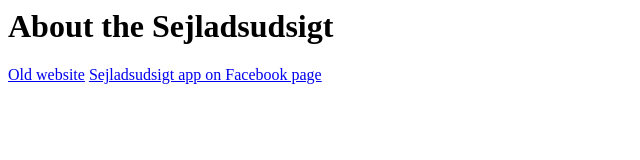
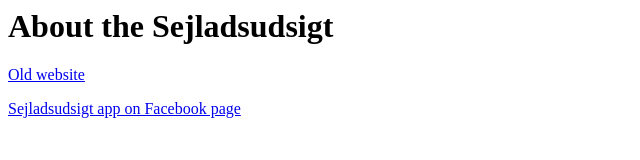
Before and after one commit to stou/frv.stou.dk, a plain HTML site: page index.html in a window 1280 px wide. Shown: the whole page, without its empty margins (0-640 px from the left). Drawn offline with Linux system fonts and the light colour scheme.

Commit message:
-n rebuilding site Wed Mar 12 22:26:13 CET 2014

```diff
--- a/index.html
+++ b/index.html
@@ -4,7 +4,7 @@
 </head>
 <body>
 	<h1>About the Sejladsudsigt</h1>
-	<a href="https://stou.wordpress.com">Old website</a>
-	<a href="https://da-dk.facebook.com/pages/FRV-Android-app/153729914690080">Sejladsudsigt app on Facebook page</a>
+	<p><a href="https://stou.wordpress.com">Old website</a></p>
+	<p><a href="https://da-dk.facebook.com/pages/FRV-Android-app/153729914690080">Sejladsudsigt app on Facebook page</a></p>
 </body>
 </html>
```
